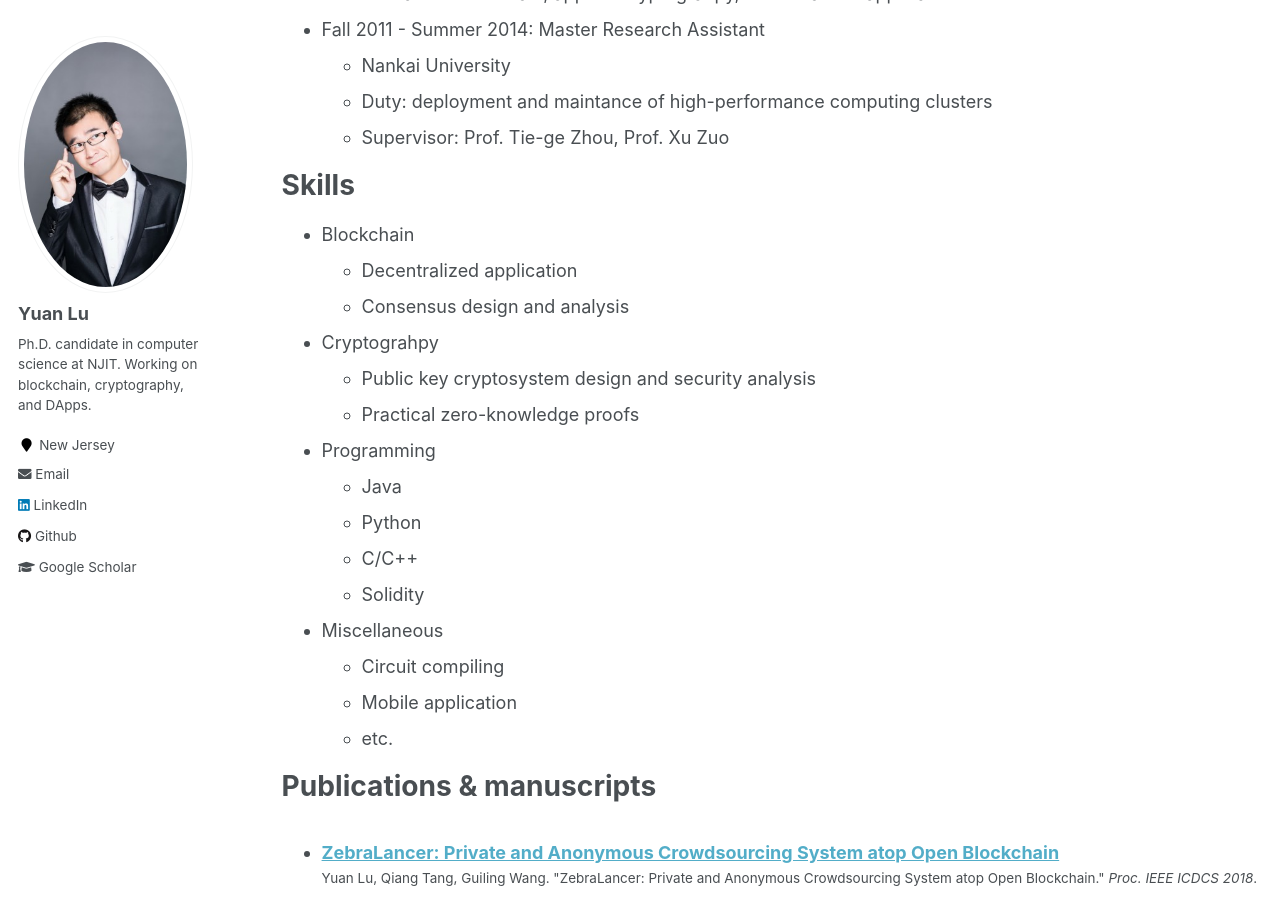
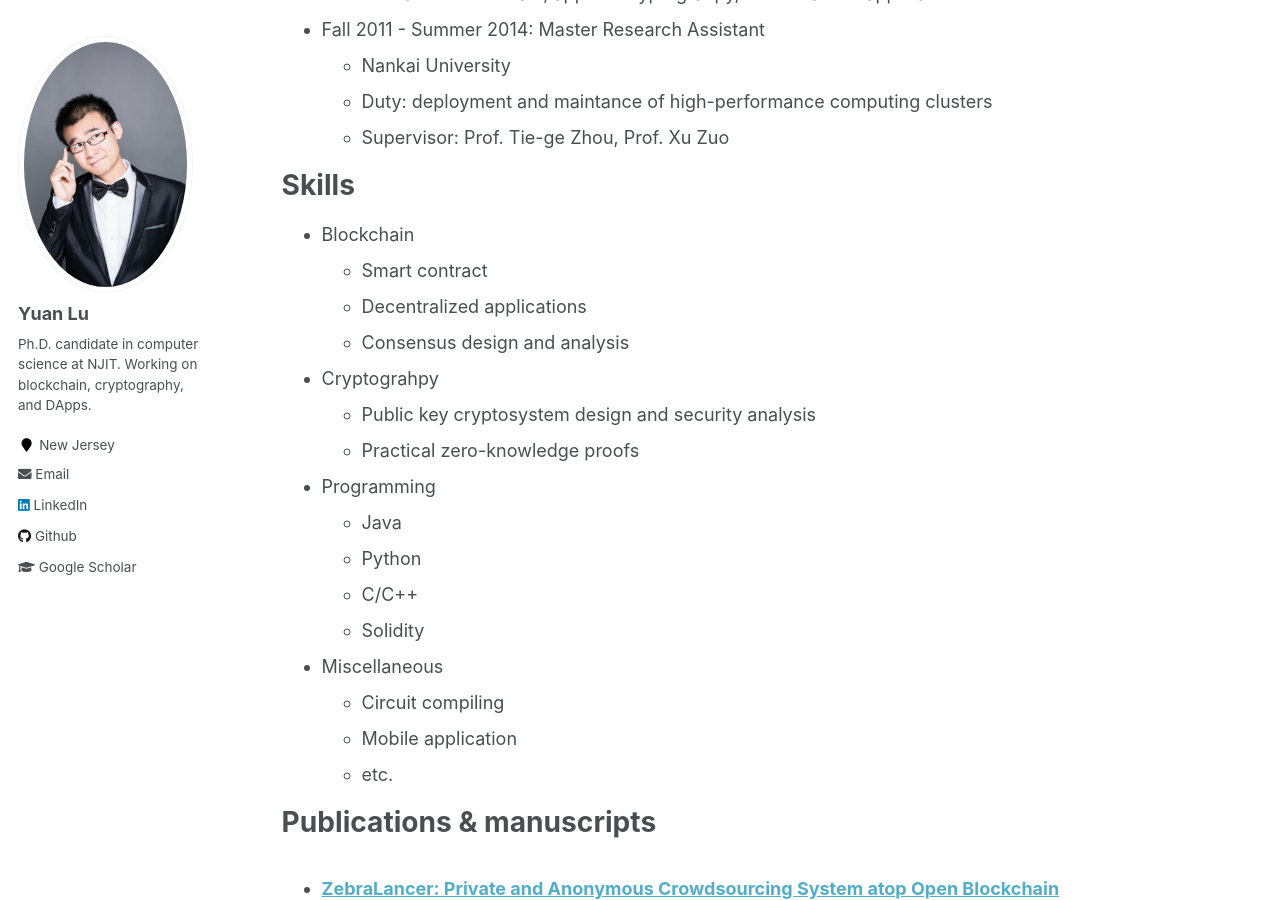
Before and after one commit to yylluu/yylluu.github.io, a Jekyll site: the page built from _pages/cv.md, in a window 1280 px wide and 900 px high, scrolled down 509 px. Built offline with Jekyll 4.4.1, drawn with Linux system fonts in a browser that asks for light colours.

Commit message:
Update cv.md

```diff
--- a/_pages/cv.md
+++ b/_pages/cv.md
@@ -30,7 +30,8 @@ Work experience
 Skills
 ======
 * Blockchain
-  * Decentralized application
+  * Smart contract
+  * Decentralized applications
   * Consensus design and analysis
 * Cryptograhpy
   * Public key cryptosystem design and security analysis
```
